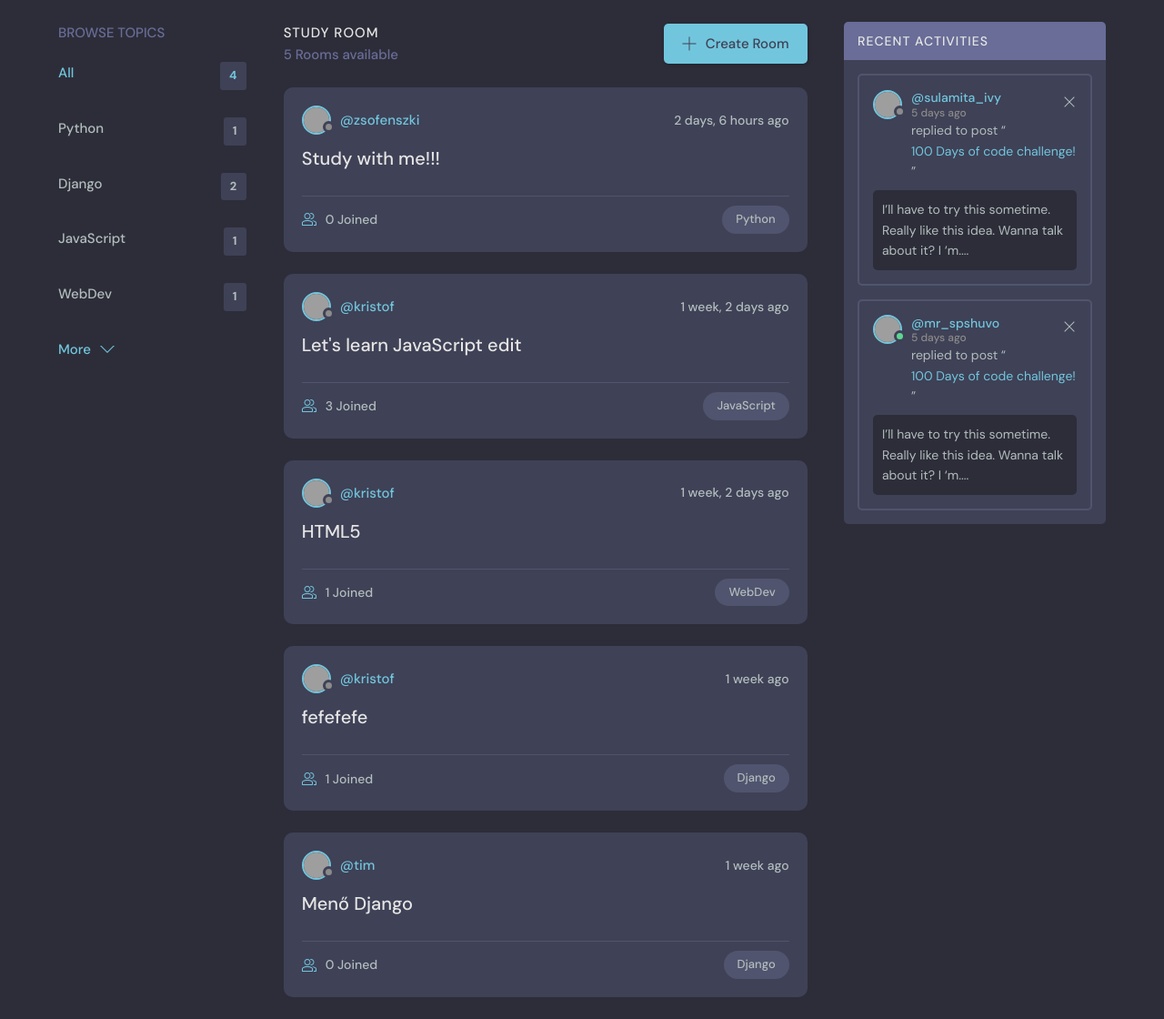
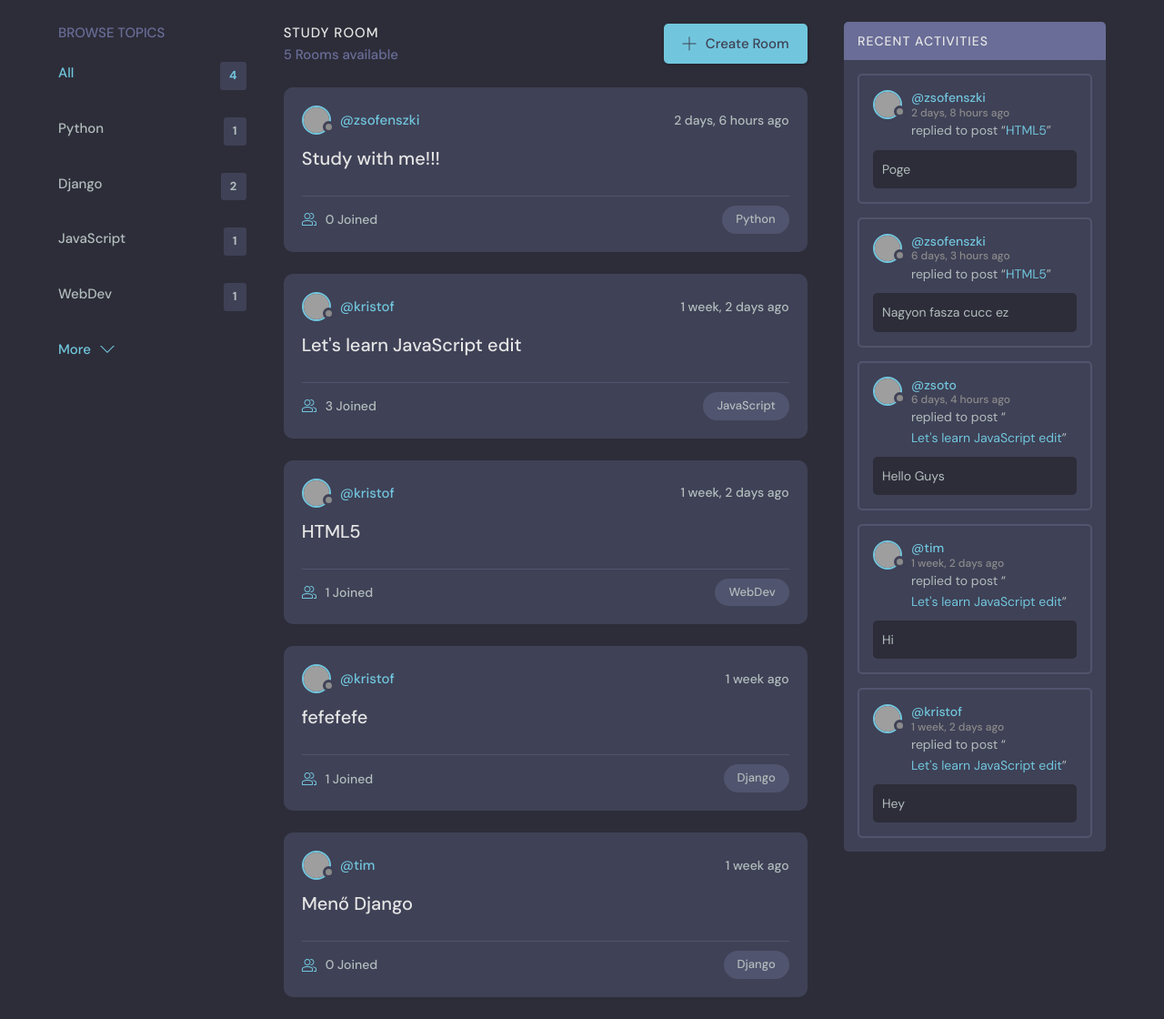
Before and after one commit to oldtarzan19/studybud, a Django app: page / in a window 1280 px wide. Shown: the part 76-1196 px from the top of the page at 91% size. Run offline with Django 4.2, Linux system fonts and the light colour scheme; data comes from the database, SQL or seed files in the repository; grey boxes are pictures that could not be loaded.

Commit message:
activity feed theme Vid: 4h 37m

```diff
--- a/base/templates/base/activity_component.html
+++ b/base/templates/base/activity_component.html
@@ -1,15 +1,38 @@
-<h3>Recent Activity</h3>
-<hr>
-{% for message in room_messages %}
-
-    <div>
-        <small><a href="{% url 'user-profile' message.user.id %}">@{{ message.user }}</a>   {{ message.created|timesince }}</small>
-        <small>replied to "{{ message.room }}"</small>
-        <p>{{ message }}</p>
-        {% if message.user == user %}
-            <a href="{% url 'delete-message' message.id %}">Delete</a>
-        {% endif %}
-        <hr>
+<div class="activities">
+    <div class="activities__header">
+        <h2>Recent Activities</h2>
     </div>
-
-{% endfor %}
+    {% for message in room_messages %}
+        <div class="activities__box">
+            <div class="activities__boxHeader roomListRoom__header">
+                <a href="{% url 'user-profile' message.user.id %}" class="roomListRoom__author">
+                    <div class="avatar avatar--small">
+                        <img src="https://randomuser.me/api/portraits/women/11.jpg" />
+                    </div>
+                    <p>
+                        @{{ message.user }}
+                        <span>{{ message.created|timesince }} ago</span>
+                    </p>
+                </a>
+                {% if message.user == user %}
+                <div class="roomListRoom__actions">
+                    <a href="{% url 'delete-message' message.id %}">
+                        <svg version="1.1" xmlns="http://www.w3.org/2000/svg" width="32" height="32" viewBox="0 0 32 32">
+                            <title>remove</title>
+                            <path
+                                    d="M27.314 6.019l-1.333-1.333-9.98 9.981-9.981-9.981-1.333 1.333 9.981 9.981-9.981 9.98 1.333 1.333 9.981-9.98 9.98 9.98 1.333-1.333-9.98-9.98 9.98-9.981z"
+                            ></path>
+                        </svg>
+                    </a>
+                </div>
+                {% endif %}
+            </div>
+            <div class="activities__boxContent">
+                <p>replied to post “<a href="{% url 'room' message.room.id %}">{{ message.room }}</a>”</p>
+                <div class="activities__boxRoomContent">
+                    {{ message.body }}
+                </div>
+            </div>
+        </div>
+    {% endfor %}
+</div>
--- a/base/templates/base/feed_component.html
+++ b/base/templates/base/feed_component.html
@@ -37,4 +37,3 @@
     </div>
 </div>
 {% endfor %}
-<!-- END ROOM LIST -->
--- a/base/templates/base/home.html
+++ b/base/templates/base/home.html
@@ -49,70 +49,8 @@
             <!-- Room List End -->
 
             <!-- Activities Start -->
-            <div class="activities">
-                <div class="activities__header">
-                    <h2>Recent Activities</h2>
-                </div>
-                <div class="activities__box">
-                    <div class="activities__boxHeader roomListRoom__header">
-                        <a href="profile.html" class="roomListRoom__author">
-                            <div class="avatar avatar--small">
-                                <img src="https://randomuser.me/api/portraits/women/11.jpg" />
-                            </div>
-                            <p>
-                                @sulamita_ivy
-                                <span>5 days ago</span>
-                            </p>
-                        </a>
-                        <div class="roomListRoom__actions">
-                            <a href="#">
-                                <svg version="1.1" xmlns="http://www.w3.org/2000/svg" width="32" height="32" viewBox="0 0 32 32">
-                                    <title>remove</title>
-                                    <path
-                                            d="M27.314 6.019l-1.333-1.333-9.98 9.981-9.981-9.981-1.333 1.333 9.981 9.981-9.981 9.98 1.333 1.333 9.981-9.98 9.98 9.98 1.333-1.333-9.98-9.98 9.98-9.981z"
-                                    ></path>
-                                </svg>
-                            </a>
-                        </div>
-                    </div>
-                    <div class="activities__boxContent">
-                        <p>replied to post “<a href="room.html">100 Days of code challenge!</a>”</p>
-                        <div class="activities__boxRoomContent">
-                            I’ll have to try this sometime. Really like this idea. Wanna talk about it? I ‘m....
-                        </div>
-                    </div>
-                </div>
+            {% include 'base/activity_component.html' %}
 
-                <div class="activities__box">
-                    <div class="activities__boxHeader roomListRoom__header">
-                        <a href="profile.html" class="roomListRoom__author">
-                            <div class="avatar avatar--small active">
-                                <img src="https://randomuser.me/api/portraits/men/13.jpg" />
-                            </div>
-                            <p>
-                                @mr_spshuvo
-                                <span>5 days ago</span>
-                            </p>
-                        </a>
-                        <div class="roomListRoom__actions">
-                            <a href="#">
-                                <svg version="1.1" xmlns="http://www.w3.org/2000/svg" width="32" height="32" viewBox="0 0 32 32">
-                                    <title>remove</title>
-                                    <path
-                                            d="M27.314 6.019l-1.333-1.333-9.98 9.981-9.981-9.981-1.333 1.333 9.981 9.981-9.981 9.98 1.333 1.333 9.981-9.98 9.98 9.98 1.333-1.333-9.98-9.98 9.98-9.981z"
-                                    ></path>
-                                </svg>
-                            </a>
-                        </div>
-                    </div>
-                    <div class="activities__boxContent">
-                        <p>replied to post “<a href="room.html">100 Days of code challenge!</a>”</p>
-                        <div class="activities__boxRoomContent">
-                            I’ll have to try this sometime. Really like this idea. Wanna talk about it? I ‘m....
-                        </div>
-                    </div>
-                </div>
-            </div>
             <!-- Activities End -->
         </div>
     </main>
```
